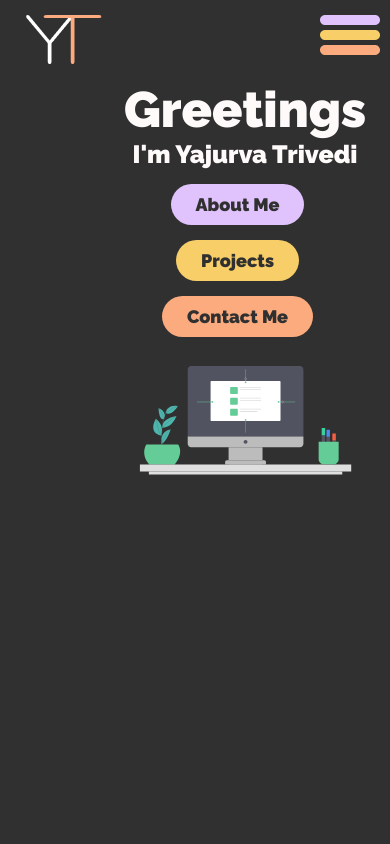
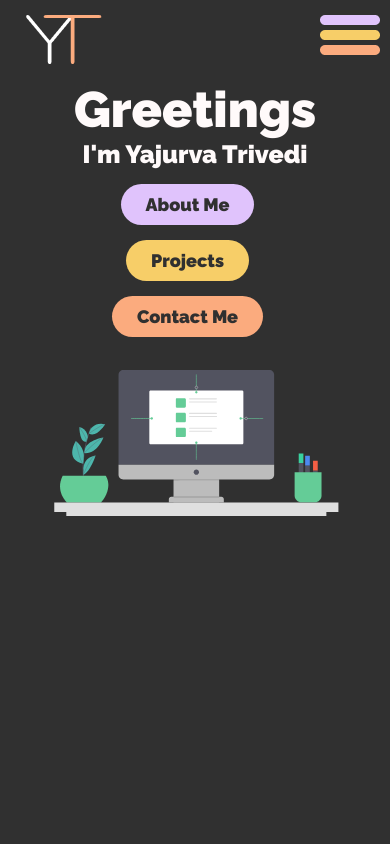
Before and after one commit to yaj-23/personal-site, a React (Create React App) app: page / in a window 390 px wide. Shown: the top 844 px of the page. Built offline with nearby package versions, Linux system fonts and the light colour scheme.

Commit message:
fixedherosection_issue

```diff
--- a/src/components/pages/Hero.css
+++ b/src/components/pages/Hero.css
@@ -93,21 +93,30 @@
 
 @media screen and (max-width: 768px) {
   .anim {
+    margin-left: 0px;
+
+    align-items: center;
     width: 75%;
   }
   .hero-container {
     align-items: center;
   }
   .buttons {
+    margin-left: 0px;
+
+    align-items: center;
     flex-direction: column;
     margin-top: 15px;
   }
   .greetings {
+    margin-left: 0px;
     align-self: center;
     font-size: 50px;
   }
 
   .name {
+    margin-left: 0px;
+
     align-items: center;
     font-size: 25px;
   }
```
Also changed, not shown: 1 other file (tests, documents, lock files or other folders).
